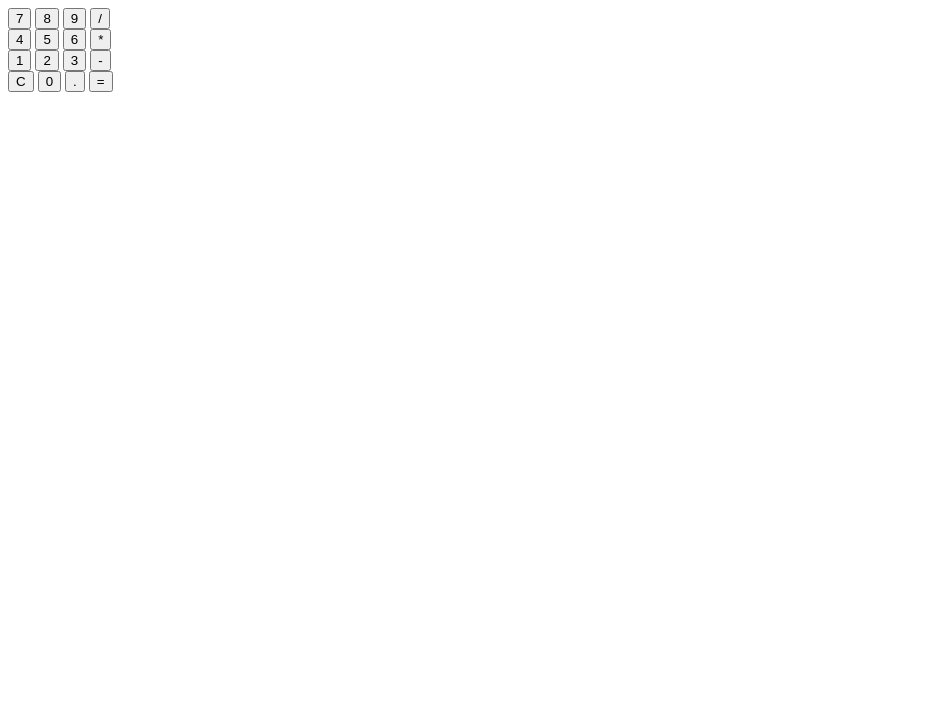
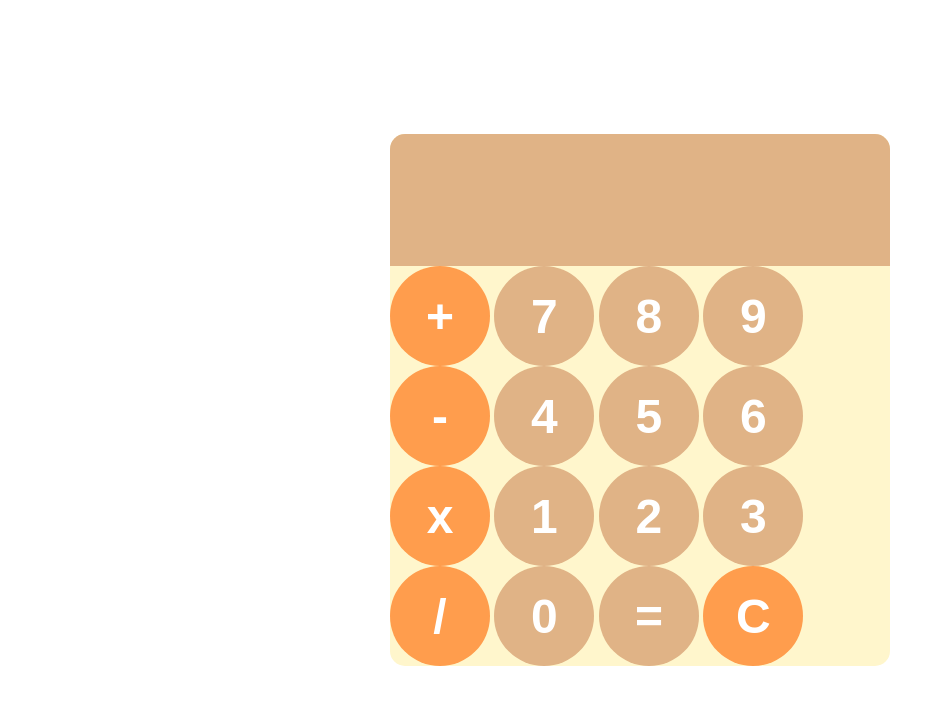
Before and after one commit to Fang8148/repo1, a plain HTML site: page 計算機練習題/index.html in a window 1280 px wide. Shown: the whole page, without its empty margins (0-945 px from the left). Drawn offline with Linux system fonts and the light colour scheme.

Commit message:
(1222計算機練習)

```diff
--- a/計算機練習題/calculator.js
+++ b/計算機練習題/calculator.js
@@ -0,0 +1,25 @@
+const display =document.getElementById("display");
+// 連線 透過ID找到HTML裡面的輸入框
+function appenToDisplay(input){
+    display.value += input;
+}
+//當你按下按鈕函式就會被啟動 +=是累加，就像是你按下按鈕有人幫你依序紀錄蝦來
+
+function clearDisplay(){
+    display.value="";
+}
+// 清空螢幕的宣告function clearDisplay
+// display.value是指輸入框裡面的內容
+
+function calculate(){
+    try{
+        display.value = eval(display.value);
+    }catch(error){
+        display.value ="Error";
+    };
+}
+// eval是JS裡面的計算機 會讀取螢幕上的字串並且把它當成數學公式
+// try...catch是保險絲 如果你不小心輸入錯誤保障程式不會因此掛掉而是會跳到catch
+
+// 也可以使用for迴圈去寫 就等於把onclick不用常常去打 但是會需要很多如果就怎麼樣
+// 現在方式是比較直觀的方法
--- a/計算機練習題/index.html
+++ b/計算機練習題/index.html
@@ -3,29 +3,43 @@
 <head>
     <meta charset="UTF-8">
     <meta name="viewport" content="width=device-width, initial-scale=1.0">
-    <title>Document</title>
+    <title>Calculator</title>
+    <link rel="stylesheet" href="style.css">
 </head>
 <body>
-    <div class="calculator_button">
-        <button>7</button>
-        <button>8</button>
-        <button>9</button>
-        <button>/</button>
-        <br>
-        <button>4</button>
-        <button>5</button>
-        <button>6</button>
-        <button>*</button>
-        <br>
-        <button>1</button>
-        <button>2</button>
-        <button>3</button>
-        <button>-</button>
-        <br>
-        <button>C</button>
-        <button>0</button>
-        <button>.</button>
-        <button>=</button>
+    <div id="calculator">
+        <input id ="display" readonly>
+        <!-- input是空標籤所以不需要</input>入框按鈕 -->
+        <!-- 如果是用來包文字的內容需要加 -->
+        <!-- readonly是一個布林值 -->
+        <!-- 功能可以看見輸入框內容可以點擊選取與複製內容但無法修改 -->
+        <div id="keys">
+            <button onclick="appenToDisplay('+')" class="operator-btn">+</button>
+            <!-- onclick 是監聽事件捕捉點擊這動作 -->
+            <!--appendToDisplay('+')這是呼叫一個寫好的JavaScript函式  -->
+            <!-- class是為了方便CSS -->
+            <button onclick="appenToDisplay('7')">7</button>
+            <button onclick="appenToDisplay('8')">8</button>
+            <button onclick="appenToDisplay('9')">9</button>
+            <button onclick="appenToDisplay('-')" class="operator-btn">-</button>
+            <button onclick="appenToDisplay('4')">4</button>
+            <button onclick="appenToDisplay('5')">5</button>
+            <button onclick="appenToDisplay('6')">6</button>
+            <button onclick="appenToDisplay('*')" class="operator-btn">x</button>
+            <button onclick="appenToDisplay('1')">1</button>
+            <button onclick="appenToDisplay('2')">2</button>
+            <button onclick="appenToDisplay('3')">3</button>
+            <button onclick="appenToDisplay('/')" class="operator-btn">/</button>
+            <button onclick="appenToDisplay('0')">0</button>
+            <button onclick="calculate()">=</button>
+            <button onclick="clearDisplay()" class="operator-btn">C</button>
+            <!--calculate 是呼叫負責運算的函式  -->
+            <!--當我按下= javascript 會去抓取 input id display的字串裡面的值並且計算出來-->
+            <!-- clearDisplay是一個清空的函式 將input裡面的字串清空 -->
+        </div>
     </div>
+    <script src ="calculator.js">//使其無法輸入文字只能輸入數字
+
+    </script>
 </body>
 </html>
--- a/計算機練習題/style.css
+++ b/計算機練習題/style.css
@@ -0,0 +1,72 @@
+body{
+    margin: 0;  /*外邊距設為 0。*/
+    display: flex; /* 啟動彈性佈局 */
+    justify-content: center; /* 水平置中 */
+    align-items: center; /* 上下置中 */
+    height: 100vh; /* 撐滿整個螢幕高度 */
+    background-color: white; /* 通常會選一點點灰，讓白色的計算機更明顯 */
+}
+#calculator{
+    font-family: Arial, Helvetica, sans-serif; /* 設定字體 */
+    background-color: rgb(255,246,204); /* 設定顏色 */
+    border-radius: 15px; /* 邊框圓角 */
+    max-width: 500px; /* 最大寬度 設定寬度在400px */
+    overflow: hidden; /* 溢出隱藏 如果內容物超出去了就被自動切掉了 */
+    border: none; /* 無邊框 */
+}
+
+#display{
+    width: 100%;  /* 寬度100% */
+    padding: 20px; /* 內邊框 20px */
+    font-size: 5rem; /* 字體大小 */
+    text-align: left; /* 字體向左靠 */
+    border: none; /* 去除邊框 */
+    background-color: rgb(224, 179, 134); /* 背景顏色 */
+    color: white; /* 文字顏色 */
+}
+
+
+#key{
+    display: grid;/* 排列:啟動網格模式 */
+    grid-template-columns: repeat(4,1fr);
+    /* 定義列直欄 repeat 4 重複4次 1fr 代表每一欄 平分剩下空間 */
+    gap: 10px; /* 格子之間的間距 */
+    padding: 25px; /*內邊框  */
+}
+
+button{
+    width: 100px;
+    height: 100px;
+    /* 設定高度與寬度都式100px 這是設定圓型的第一步 */
+    border-radius: 50px; /* 邊框圓角設定 50 */
+    border: none; /* 去掉邊框 */
+    background-color: rgb(224, 179, 134);/* 背景顏色 */
+    color: white; /* 字體顏色 */
+    font-size: 3rem; /* 字體的大小 */
+    font-weight: bold; /* 字體加粗 */
+    cursor: pointer;  /* 滑鼠遊標樣式 */
+}
+
+button:hover{
+    background-color: rgb(234, 204, 174);
+    /* 滑鼠停下 會變色 */
+}
+
+button:active{
+    background-color: rgb(245, 230, 214);
+    /* 滑鼠點擊 會變色 */
+}
+
+.operator-btn{
+    background-color: rgb(255, 157, 77);
+    /* 將功能性的鍵盤 設定顏色 */
+}
+
+.operator-btn:hover{
+    background-color: rgb(255, 188, 133);
+    /* 滑鼠移過去會改變顏色 */
+}
+
+/* 前面沒有打:針對每一個標籤*/
+/* 前面打. :類別選擇器 針對有class標籤*/
+/* 前面打# :ID選擇器 針對有id的標籤 */
```
